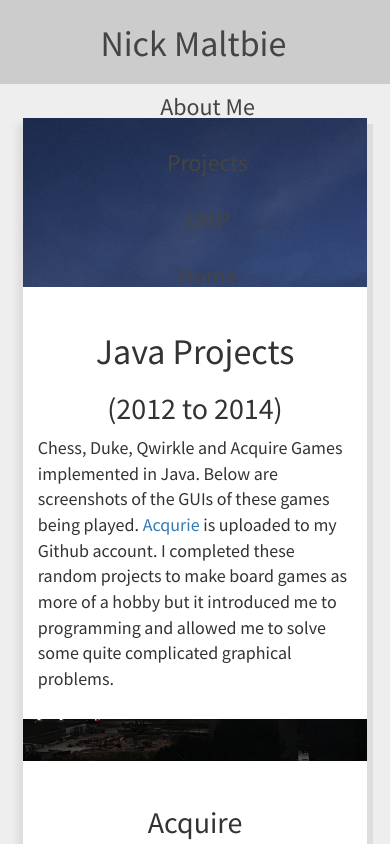
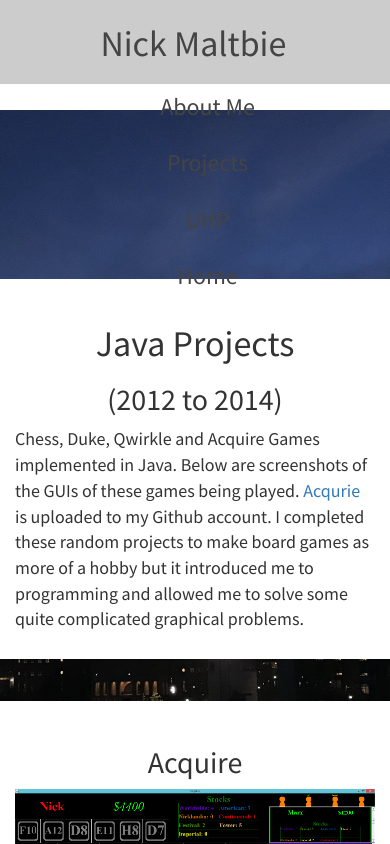
Before and after one commit to nicholas-maltbie/ReactWebsite, a React (Create React App) app: page /#/Projects/java in a window 390 px wide. Shown: the top 844 px of the page. Built offline with nearby package versions, Linux system fonts and the light colour scheme.

Commit message:
Update style for smaller screens

```diff
--- a/src/App.css
+++ b/src/App.css
@@ -13,7 +13,6 @@ body {
   margin-top: 4vh;
   background-color: #FFF;
   min-height: 71vh;
-  padding-bottom: 5vh;
   margin-left: 2vw;
   margin-right: 2vw;
   box-shadow: 6px 6px #DDD, -6px 6px 6px #DDD;
@@ -86,7 +85,23 @@ p {
   padding-right: 20px;
 }
 
-@media screen and (max-width: 480px) {
+.Main {
+  background-color: #EEE;
+  padding-bottom: 5vh;
+}
+
+.CoverStyle {
+  background-attachment: fixed;
+  background-repeat: no-repeat;
+  background-size: cover;
+  background-position: center;
+  width: 100%;
+  min-height: 100px;
+  background-color: #FFF;
+  margin-top: 3vh;
+}
+
+@media screen and (max-width: 750px) {
   .White-box {
     width: 100%;
   }
@@ -94,4 +109,18 @@ p {
     padding: 0;
     margin: 0;
   }
+  .content {
+    margin: 0;
+    padding: 0;
+  }
+  .Main {
+    background-color: #FFF;
+  }
+  .content {
+    box-shadow: 0 0 #FFF;
+  }
+  .CoverStyle {
+    width: 100vw;
+    margin-left: -15px;
+  }
 }
--- a/src/App.js
+++ b/src/App.js
@@ -14,7 +14,7 @@ class App extends Component {
       <Router onUpdate={() => window.scrollTo(0, 0)}>
         <div className="App">
           <NavBar className="container-fluid"/>
-          <div className="container-fluid" style={{backgroundColor: '#EEE', paddingBottom: '5vh'}}>
+          <div className="container-fluid Main" style={{}}>
             <div className="content">
               <Route exact path="/" component={ Landing } />
               <Route path="/AboutMe" component={ AboutMe } />
--- a/src/Components.js
+++ b/src/Components.js
@@ -93,19 +93,11 @@ const EmptyPadding = function ({ height }) {
 
 const Cover = function ({ children, image, height }) {
   const divstyle = {
-    backgroundAttachment: 'fixed',
     backgroundImage: `url(${image})`,
     height: `${height}`,
-    backgroundRepeat: 'no-repeat',
-    backgroundSize: 'cover',
-    backgroundPosition: 'center',
-    width: '100%',
-    minHeight: '100px',
-    backgroundColor: '#FFF',
-    marginTop: '3vh',
   };
   return (
-    <div style={divstyle}>
+    <div className='CoverStyle' style={divstyle}>
       { children }
     </div>
   )
--- a/src/Projects.js
+++ b/src/Projects.js
@@ -12,16 +12,15 @@ class Projects extends Component {
   render() {
     return (
       <div>
-        <Route exact path="/Projects/cchmc" />
-        <Route exact path="/Projects/bubble" />
-        <Route exact path="/Projects/medina" />
-        <Route exact path="/Projects/midi" />
-        <Route exact path="/Projects/ret" />
-        <Route exact path="/Projects/pcm" component = { PlayerCount }/>
-        <Route exact path="/Projects/playscape" component = { Playscape } />
-        <Route exact path="/Projects/java" component = { Java }/>
         <Route exact path="/Projects" component = { List } />
-
+        <Route path="/Projects/cchmc" />
+        <Route path="/Projects/bubble" />
+        <Route path="/Projects/medina" />
+        <Route path="/Projects/midi" />
+        <Route path="/Projects/ret" />
+        <Route path="/Projects/pcm" component = { PlayerCount }/>
+        <Route path="/Projects/playscape" component = { Playscape } />
+        <Route path="/Projects/java" component = { Java }/>
       </div>
     );
   }
--- a/src/projects/BukkitPlugin.js
+++ b/src/projects/BukkitPlugin.js
@@ -23,7 +23,7 @@ const PlayerCount = function () {
           </span>
         </div>
 
-        <EmptyPadding height='5vh'/>
+        <EmptyPadding height='15vh'/>
 
         <div className='row center-block White-box'>
           <div className='col-lg-offset-3 col-lg-6 col-xs-12'>
@@ -61,7 +61,7 @@ const PlayerCount = function () {
         </div>
 
 
-        <EmptyPadding height='5vh'/>
+        <EmptyPadding height='15vh'/>
 
         <div className='row center-block White-box'>
           <div className='col-lg-offset-2 col-lg-8 col-xs-12'>
```
Also changed, not shown: src/projects/Playscape.js (line endings or trailing spaces).
